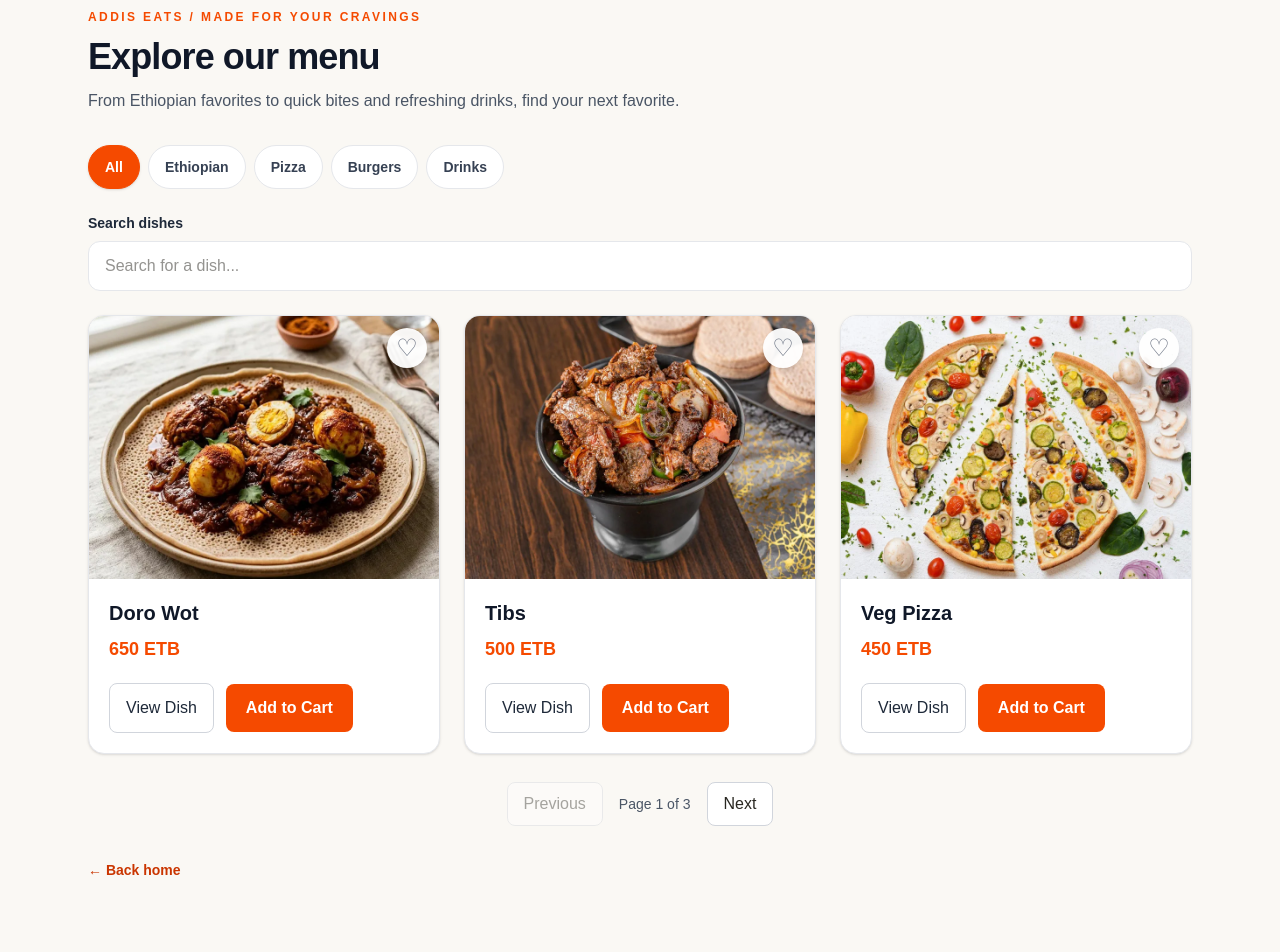
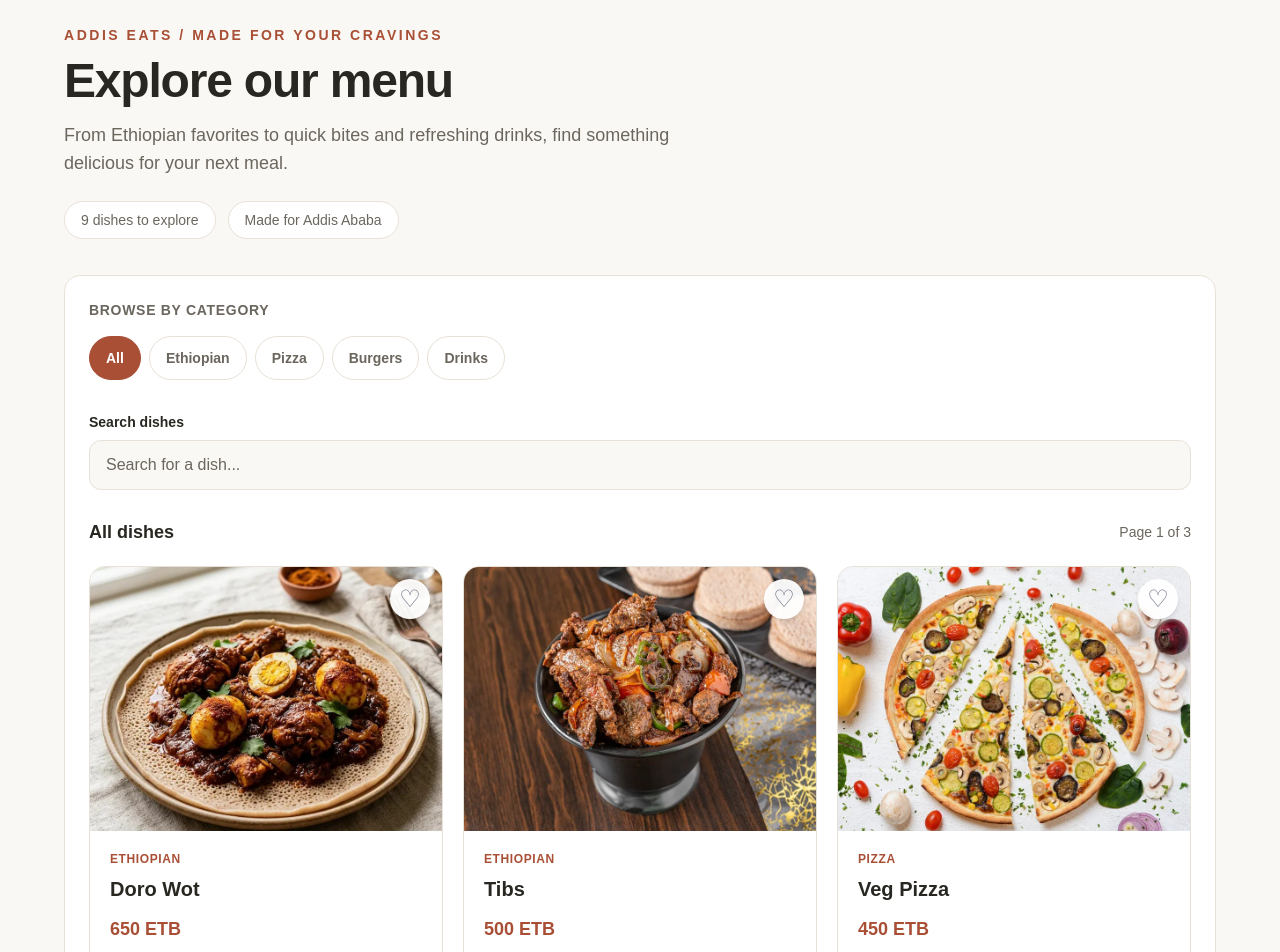
Before and after one commit to HaniSemayat/IBT-Software-Development-Class-2026, a Next.js app: page /menu in a window 1280 px wide. Shown: the part 140-1092 px from the top of the page. Built offline with nearby package versions, Linux system fonts and the light colour scheme; no server answers.

Commit message:
Polish menu page and category filters

```diff
--- a/app/menu/CategoryBar.jsx
+++ b/app/menu/CategoryBar.jsx
@@ -1,26 +1,36 @@
 "use client";
 
-export default function CategoryBar({ categories, selectedCategory, onSelect }) {
+export default function CategoryBar({
+  categories,
+  selectedCategory,
+  onSelect,
+}) {
   return (
-    <nav aria-label="Filter dishes by category" className="mb-5 flex flex-wrap gap-2">
+    <nav
+      aria-label="Filter dishes by category"
+      className="mb-6 overflow-x-auto overscroll-x-contain pb-2"
+    >
+      <div className="flex w-max min-w-full flex-nowrap gap-2">
         {categories.map((category) => {
           const selected = selectedCategory === category;
+
           return (
             <button
               key={category}
               type="button"
               aria-pressed={selected}
               onClick={() => onSelect(category)}
-            className={`min-h-11 rounded-full border px-4 py-2 text-sm font-semibold transition focus-visible:outline-2 focus-visible:outline-offset-2 focus-visible:outline-orange-700 ${
+              className={`inline-flex min-h-11 shrink-0 cursor-pointer items-center justify-center rounded-full border px-4 py-2 text-sm font-semibold transition-colors focus-visible:outline-2 focus-visible:outline-offset-2 focus-visible:outline-brand ${
                 selected
-                ? "border-orange-600 bg-orange-600 text-white shadow-sm"
-                : "border-gray-200 bg-white text-gray-700 hover:border-orange-300 hover:text-orange-700"
+                  ? "border-brand bg-brand text-white"
+                  : "border-border bg-surface text-muted hover:border-brand/40 hover:bg-brand-soft hover:text-brand"
               }`}
             >
               {category}
             </button>
           );
         })}
+      </div>
     </nav>
   );
 }
--- a/app/menu/SearchBox.jsx
+++ b/app/menu/SearchBox.jsx
@@ -19,18 +19,21 @@ export default function SearchBox({ initialData, category = "All" }) {
       setDebouncedTerm(term);
       setPageState({ category, page: 1 });
     }, 300);
+
     return () => clearTimeout(timer);
   }, [term, category]);
-
 
   const query = new URLSearchParams({
     q: debouncedTerm,
     page: String(page),
   });
 
-  if (category !== "All") query.set("category", category);
+  if (category !== "All") {
+    query.set("category", category);
+  }
 
-  const isInitialPage = debouncedTerm === "" && page === 1 && category === "All";
+  const isInitialPage =
+    debouncedTerm === "" && page === 1 && category === "All";
 
   const { data, error, isLoading } = useSWR(
     `/api/dishes?${query.toString()}`,
@@ -42,85 +45,147 @@ export default function SearchBox({ initialData, category = "All" }) {
   );
 
   if (error) {
-    return <p role="alert" className="mt-4 text-red-600">Failed to load dishes.</p>;
+    return (
+      <p role="alert" className="mt-4 text-sm text-danger">
+        Failed to load dishes. Please try again.
+      </p>
+    );
   }
 
-  const dishes = data?.dishes || [];
+  const visibleDishes = data?.dishes || [];
   const totalPages = data?.totalPages || 1;
 
   return (
     <section className="mt-6">
-      <label htmlFor="dish-search" className="block text-sm font-semibold text-gray-800">
+      <label
+        htmlFor="dish-search"
+        className="block text-sm font-semibold text-foreground"
+      >
         Search dishes
       </label>
+
       <input
         id="dish-search"
         type="search"
         value={term}
         onChange={(event) => setTerm(event.target.value)}
         placeholder="Search for a dish..."
-        className="mt-2 min-h-11 w-full rounded-xl border border-gray-200 bg-white px-4 py-3 focus-visible:outline-2 focus-visible:outline-offset-2 focus-visible:outline-orange-700 focus:border-orange-500 focus:ring-2 focus:ring-orange-100"
+        className="mt-2 min-h-12 w-full rounded-xl border border-border bg-background px-4 py-3 text-foreground outline-none transition placeholder:text-muted focus-visible:outline-2 focus-visible:outline-offset-2 focus-visible:outline-brand"
       />
 
-      {isLoading && !data && <p className="mt-4 text-gray-600">Loading dishes...</p>}
+      {isLoading && !data && (
+        <p className="mt-4 text-sm text-muted" role="status">
+          Loading dishes...
+        </p>
+      )}
 
       {data && (
         <>
-          {dishes.length === 0 ? (
-            <div className="mt-6 rounded-2xl border border-dashed border-gray-300 bg-white p-10 text-center">
-              <p className="font-semibold text-gray-800">No dishes found</p>
-              <p className="mt-1 text-sm text-gray-500">Try another search or category.</p>
+          {visibleDishes.length === 0 ? (
+            <div className="mt-7 rounded-2xl border border-dashed border-border bg-background px-6 py-12 text-center">
+              <h2 className="text-lg font-bold text-foreground">
+                No dishes found
+              </h2>
+              <p className="mt-2 text-sm leading-6 text-muted">
+                Try another search or choose a different category.
+              </p>
             </div>
           ) : (
-            <div className="mt-6 grid gap-6 sm:grid-cols-2 lg:grid-cols-3">
-              {dishes.map((dish, index) => (
-                <article key={dish.id} className="overflow-hidden rounded-2xl border border-gray-200 bg-white shadow-sm transition hover:-translate-y-1 hover:shadow-md">
-                  <div className="relative aspect-[4/3] overflow-hidden bg-orange-50">
+            <>
+              <div className="mt-7 flex flex-wrap items-center justify-between gap-2">
+                <h2 className="text-lg font-bold text-foreground">
+                  {debouncedTerm
+                    ? "Search results"
+                    : category === "All"
+                      ? "All dishes"
+                      : `${category} dishes`}
+                </h2>
+
+                <p className="text-sm text-muted">
+                  Page {page} of {totalPages}
+                </p>
+              </div>
+
+              <div className="mt-5 grid gap-5 sm:grid-cols-2 lg:grid-cols-3">
+                {visibleDishes.map((dish, index) => (
+                  <article
+                    key={dish.id}
+                    className="group overflow-hidden rounded-2xl border border-border bg-surface transition duration-200 hover:-translate-y-1 hover:border-brand/30 hover:shadow-lg hover:shadow-foreground/5"
+                  >
+                    <div className="relative aspect-[4/3] overflow-hidden bg-brand-soft">
                       <Image
                         src={dish.image}
                         alt={dish.imageAlt || dish.name}
                         fill
-                      sizes="(max-width: 640px) calc(100vw - 2rem), (max-width: 1024px) 50vw, 33vw"
-                      priority={page === 1 && debouncedTerm === "" && category === "All" && index === 0}
-                      className="object-cover"
+                        sizes="(max-width: 640px) calc(100vw - 3rem), (max-width: 1024px) 50vw, 33vw"
+                        priority={
+                          page === 1 &&
+                          debouncedTerm === "" &&
+                          category === "All" &&
+                          index === 0
+                        }
+                        className="object-cover transition duration-300 group-hover:scale-[1.03]"
                       />
+
                       <FavoriteButton dish={dish} />
                     </div>
 
-                  <div className="p-5">
-                    <h2 className="text-xl font-bold text-gray-900">{dish.name}</h2>
-                    <p className="mt-2 text-lg font-semibold text-orange-600">{dish.price} ETB</p>
+                    <div className="flex h-full flex-col p-5">
+                      <p className="text-xs font-bold uppercase tracking-wider text-brand">
+                        {dish.category}
+                      </p>
+
+                      <h3 className="mt-2 text-xl font-bold text-foreground">
+                        {dish.name}
+                      </h3>
+
+                      <p className="mt-3 text-lg font-bold text-brand">
+                        {dish.price} ETB
+                      </p>
+
                       <div className="mt-5 flex flex-wrap items-center gap-3">
-                      <Link href={`/menu/${dish.id}`} className="rounded-lg border border-gray-300 px-4 py-3 font-medium text-gray-800 transition hover:bg-gray-50">
+                        <Link
+                          href={`/menu/${dish.id}`}
+                          className="inline-flex min-h-11 items-center justify-center rounded-xl border border-border px-4 py-2 text-sm font-semibold text-foreground transition-colors hover:bg-background focus-visible:outline-2 focus-visible:outline-offset-2 focus-visible:outline-brand"
+                        >
                           View Dish
                         </Link>
+
                         <AddToCartButton dish={dish} />
                       </div>
                     </div>
                   </article>
                 ))}
               </div>
+            </>
           )}
 
-          <div className="mt-7 flex flex-wrap items-center justify-center gap-4">
+          <nav
+            aria-label="Dish result pages"
+            className="mt-8 flex flex-wrap items-center justify-center gap-4 border-t border-border pt-6"
+          >
             <button
               type="button"
               disabled={page <= 1}
               onClick={() => setPageState({ category, page: page - 1 })}
-              className="min-h-11 rounded-lg border border-gray-300 bg-white px-4 py-2 font-medium focus-visible:outline-2 focus-visible:outline-offset-2 focus-visible:outline-orange-700 disabled:cursor-not-allowed disabled:opacity-40"
+              className="inline-flex min-h-11 items-center justify-center rounded-xl border border-border bg-surface px-5 py-2 text-sm font-semibold text-foreground transition-colors hover:bg-background focus-visible:outline-2 focus-visible:outline-offset-2 focus-visible:outline-brand disabled:cursor-not-allowed disabled:opacity-40"
             >
               Previous
             </button>
-            <span className="text-sm text-gray-600">Page {page} of {totalPages}</span>
+
+            <span className="text-sm text-muted" aria-live="polite">
+              Page {page} of {totalPages}
+            </span>
+
             <button
               type="button"
               disabled={page >= totalPages}
               onClick={() => setPageState({ category, page: page + 1 })}
-              className="min-h-11 rounded-lg border border-gray-300 bg-white px-4 py-2 font-medium focus-visible:outline-2 focus-visible:outline-offset-2 focus-visible:outline-orange-700 disabled:cursor-not-allowed disabled:opacity-40"
+              className="inline-flex min-h-11 items-center justify-center rounded-xl border border-border bg-surface px-5 py-2 text-sm font-semibold text-foreground transition-colors hover:bg-background focus-visible:outline-2 focus-visible:outline-offset-2 focus-visible:outline-brand disabled:cursor-not-allowed disabled:opacity-40"
             >
               Next
             </button>
-          </div>
+          </nav>
         </>
       )}
     </section>
--- a/app/menu/page.js
+++ b/app/menu/page.js
@@ -19,18 +19,38 @@ export default function MenuPage() {
   const categories = ["All", "Ethiopian", "Pizza", "Burgers", "Drinks"];
 
   return (
-    <main className="mx-auto max-w-6xl px-4 py-10 sm:px-6">
-      <header className="mb-8">
-        <p className="text-xs font-bold uppercase tracking-[0.2em] text-orange-600">
+    <main className="mx-auto max-w-7xl px-5 py-10 sm:px-8 sm:py-14">
+      <header className="mb-9">
+        <p className="text-sm font-bold uppercase tracking-[0.18em] text-brand">
           Addis Eats / Made for your cravings
         </p>
-        <h1 className="mt-3 text-3xl font-bold tracking-tight text-gray-900 sm:text-4xl">
+
+        <h1 className="mt-3 text-4xl font-bold tracking-tight text-foreground sm:text-5xl">
           Explore our menu
         </h1>
-        <p className="mt-3 max-w-2xl text-gray-600">
-          From Ethiopian favorites to quick bites and refreshing drinks, find your next favorite.
+
+        <p className="mt-4 max-w-2xl text-base leading-7 text-muted sm:text-lg">
+          From Ethiopian favorites to quick bites and refreshing drinks,
+          find something delicious for your next meal.
         </p>
+
+        <div className="mt-6 flex flex-wrap gap-3 text-sm">
+          <span className="rounded-full border border-border bg-surface px-4 py-2 text-muted">
+            {dishes.length} dishes to explore
+          </span>
+          <span className="rounded-full border border-border bg-surface px-4 py-2 text-muted">
+            Made for Addis Ababa
+          </span>
+        </div>
       </header>
+
+      <section
+        aria-label="Browse menu"
+        className="rounded-2xl border border-border bg-surface p-4 sm:p-6"
+      >
+        <h2 className="mb-4 text-sm font-bold uppercase tracking-wider text-muted">
+          Browse by category
+        </h2>
 
         <CategoryBar
           categories={categories}
@@ -39,10 +59,14 @@ export default function MenuPage() {
         />
 
         <SearchBox initialData={initialData} category={category} />
+      </section>
 
       <div className="mt-8">
-        <Link href="/" className="text-sm font-semibold text-orange-700 hover:text-orange-800">
-          &larr; Back home
+        <Link
+          href="/"
+          className="inline-flex min-h-11 items-center rounded-lg text-sm font-semibold text-brand transition-colors hover:text-brand-hover focus-visible:outline-2 focus-visible:outline-offset-4 focus-visible:outline-brand"
+        >
+          Back home
         </Link>
       </div>
     </main>
```
Lines whose indentation alone changed are shown as unchanged.
